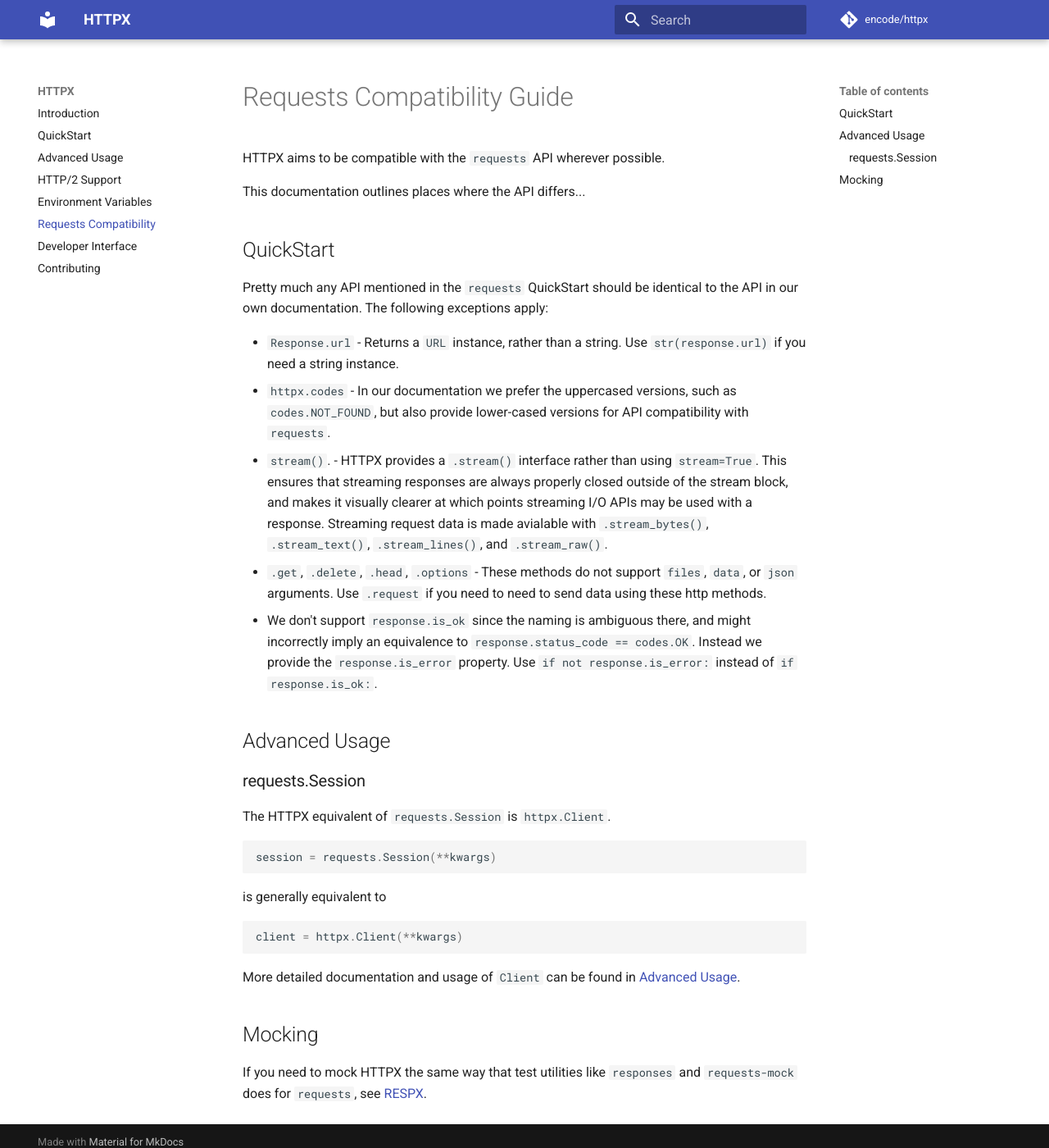
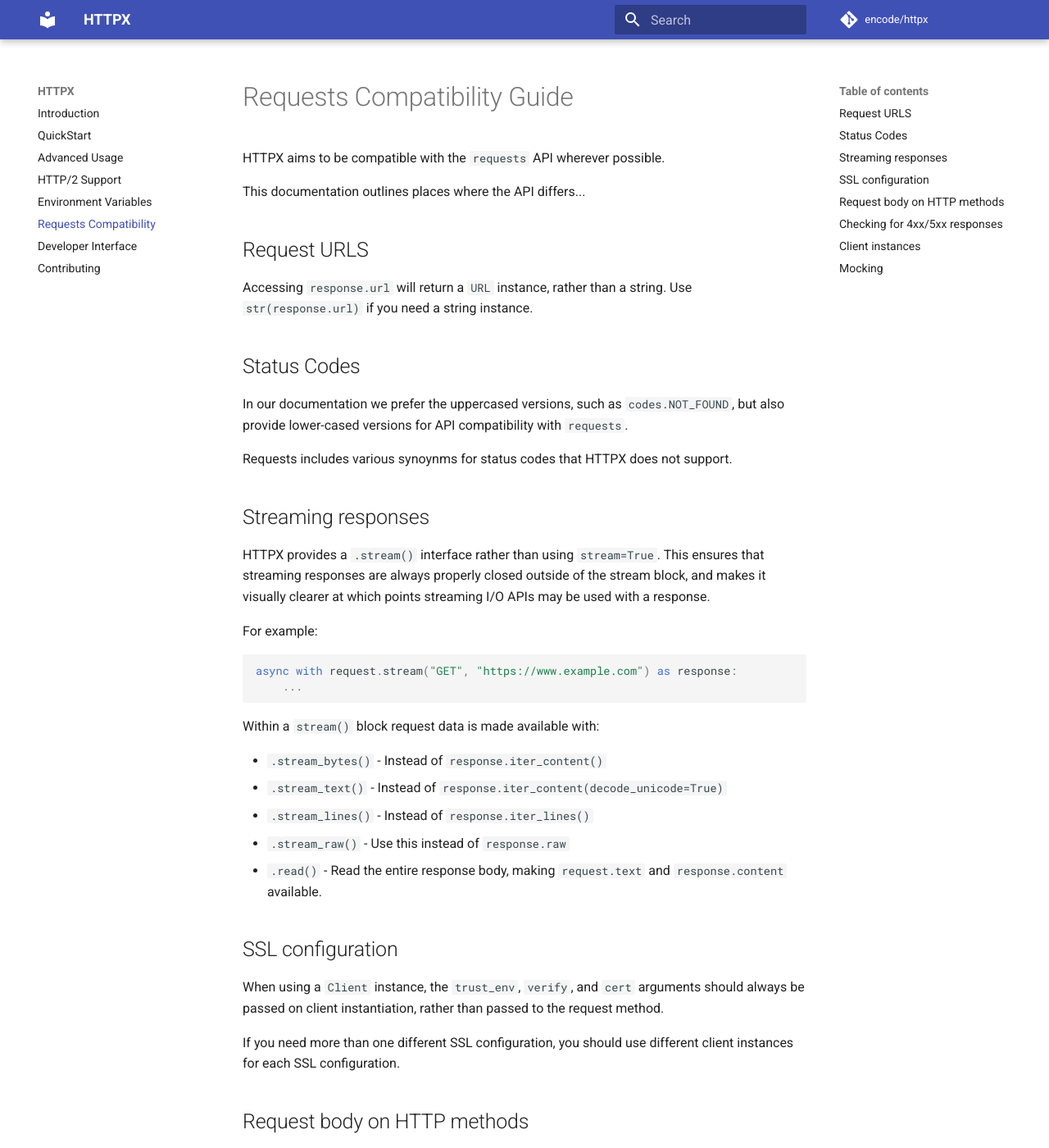
Before and after one commit to CarolinaBentrescas/httpx2, an MkDocs documentation site: the page built from docs/compatibility.md, in a window 1280 px wide and 1400 px high. Shown: the whole window at 82% size. Built offline with MkDocs 1.6.1 and Material for MkDocs 9.7.7, drawn with Linux system fonts in a browser that asks for light colours; comment, search, counter and statistics services are not loaded; some of the changed text lies outside the part shown.

Commit message:
Warn if cert / verify / trust_env are passed to client.request() (#597)
* Add cert and verify warnings on Client.request

* Resolve typo

Co-Authored-By: Florimond Manca <florimond.manca@gmail.com>

* Resolve typo

Co-Authored-By: Florimond Manca <florimond.manca@gmail.com>

* trust_env should be set on client init

* Update docs for per-Client SSL settings

* Update requests compat docs

````diff
--- a/docs/compatibility.md
+++ b/docs/compatibility.md
@@ -4,20 +4,53 @@ HTTPX aims to be compatible with the `requests` API wherever possible.
 
 This documentation outlines places where the API differs...
 
-## QuickStart
+## Request URLS
 
-Pretty much any API mentioned in the `requests` QuickStart should be identical
-to the API in our own documentation. The following exceptions apply:
+Accessing `response.url` will return a `URL` instance, rather than a string.
+Use `str(response.url)` if you need a string instance.
 
-* `Response.url` - Returns a `URL` instance, rather than a string. Use `str(response.url)` if you need a string instance.
-* `httpx.codes` - In our documentation we prefer the uppercased versions, such as `codes.NOT_FOUND`, but also provide lower-cased versions for API compatibility with `requests`.
-* `stream()`. - HTTPX provides a `.stream()` interface rather than using `stream=True`. This ensures that streaming responses are always properly closed outside of the stream block, and makes it visually clearer at which points streaming I/O APIs may be used with a response. Streaming request data is made avialable with `.stream_bytes()`, `.stream_text()`, `.stream_lines()`, and `.stream_raw()`.
-* `.get`, `.delete`, `.head`, `.options` -  These methods do not support `files`, `data`, or `json` arguments. Use `.request` if you need to need to send data using these http methods.
-* We don't support `response.is_ok` since the naming is ambiguous there, and might incorrectly imply an equivalence to `response.status_code == codes.OK`. Instead we provide the `response.is_error` property. Use `if not response.is_error:` instead of `if response.is_ok:`.
+## Status Codes
 
-## Advanced Usage
+In our documentation we prefer the uppercased versions, such as `codes.NOT_FOUND`, but also provide lower-cased versions for API compatibility with `requests`.
 
-### requests.Session
+Requests includes various synoynms for status codes that HTTPX does not support.
+
+## Streaming responses
+
+HTTPX provides a `.stream()` interface rather than using `stream=True`. This ensures that streaming responses are always properly closed outside of the stream block, and makes it visually clearer at which points streaming I/O APIs may be used with a response.
+
+For example:
+
+```python
+async with request.stream("GET", "https://www.example.com") as response:
+    ...
+```
+
+Within a `stream()` block request data is made available with:
+
+* `.stream_bytes()` - Instead of `response.iter_content()`
+* `.stream_text()` - Instead of `response.iter_content(decode_unicode=True)`
+* `.stream_lines()` - Instead of `response.iter_lines()`
+* `.stream_raw()` - Use this instead of `response.raw`
+* `.read()` - Read the entire response body, making `request.text` and `response.content` available.
+
+## SSL configuration
+
+When using a `Client` instance, the `trust_env`, `verify`, and `cert` arguments should always be passed on client instantiation, rather than passed to the request method.
+
+If you need more than one different SSL configuration, you should use different client instances for each SSL configuration.
+
+## Request body on HTTP methods
+
+The HTTP `GET`, `DELETE`, `HEAD`, and `OPTIONS` methods are specified as not supporting a request body. To stay in line with this, the `.get`, `.delete`, `.head` and `.options` functions do not support `files`, `data`, or `json` arguments.
+
+If you really do need to send request data using these http methods you should use the generic `.request` function instead.
+
+## Checking for 4xx/5xx responses
+
+We don't support `response.is_ok` since the naming is ambiguous there, and might incorrectly imply an equivalence to `response.status_code == codes.OK`. Instead we provide the `response.is_error` property. Use `if not response.is_error:` instead of `if response.is_ok:`.
+
+## Client instances
 
 The HTTPX equivalent of `requests.Session` is `httpx.Client`.
 
@@ -31,8 +64,6 @@ is generally equivalent to
 client = httpx.Client(**kwargs)
 ```
 
-More detailed documentation and usage of `Client` can be found in [Advanced Usage](advanced.md).
-
 ## Mocking
 
 If you need to mock HTTPX the same way that test utilities like `responses` and `requests-mock` does for `requests`, see [RESPX](https://github.com/lundberg/respx).
````
Also changed, not shown: docs/advanced.md (+26 -4 lines), docs/environment_variables.md (+4 -6 lines), 1 other file.
